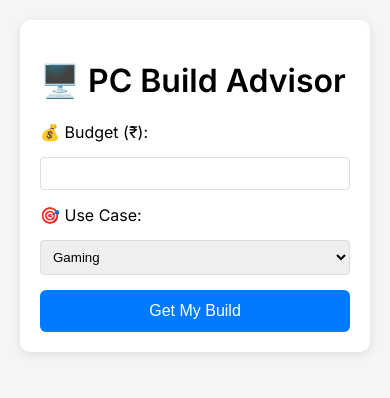
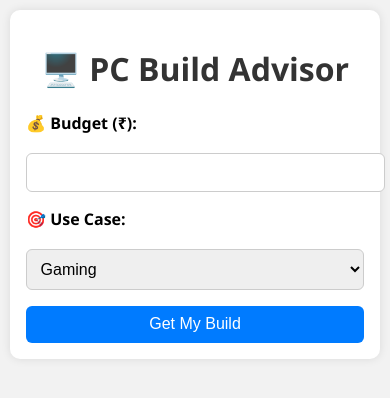
Before and after one commit to mrdracula3225/pc-build-advisor-web, a Flask app: page / in a window 390 px wide. Shown: the top 398 px of the page. Run offline with Flask 3, Linux system fonts and the light colour scheme.

Commit message:
Update CSS for mobile responsiveness

```diff
--- a/static/style.css
+++ b/static/style.css
@@ -1,55 +1,76 @@
+/* static/style.css */
+
 body {
-    font-family: 'Inter', sans-serif;
-    background: #f5f5f5;
+    font-family: 'Segoe UI', Tahoma, Geneva, Verdana, sans-serif;
     margin: 0;
-    padding: 20px;
+    padding: 0;
+    background-color: #f2f2f2;
 }
 
 .container {
     max-width: 600px;
     margin: 0 auto;
-    background: white;
-    padding: 20px;
+    padding: 1rem;
+    background-color: #fff;
     border-radius: 10px;
-    box-shadow: 0 2px 10px rgba(0, 0, 0, 0.1);
+    box-shadow: 0 0 10px rgba(0, 0, 0, 0.1);
+}
+
+h1, h2 {
+    text-align: center;
+    color: #333;
+}
+
+form {
+    display: flex;
+    flex-direction: column;
+    gap: 1rem;
+}
+
+label {
+    font-weight: bold;
+    margin-bottom: 0.2rem;
+}
+
+input, select, button {
+    padding: 0.6rem;
+    font-size: 1rem;
+    border-radius: 6px;
+    border: 1px solid #ccc;
+}
+
+button {
+    background-color: #007bff;
+    color: white;
+    border: none;
+    transition: background-color 0.3s ease;
+    cursor: pointer;
+}
+
+button:hover {
+    background-color: #0056b3;
+}
+
+#results {
+    margin-top: 2rem;
+    padding: 1rem;
+    background-color: #e8f5e9;
+    border-left: 5px solid #4caf50;
 }
 
 .hidden {
     display: none;
 }
 
-form {
-    display: flex;
-    flex-direction: column;
-    gap: 15px;
+/* Responsive */
+@media (max-width: 600px) {
+    .container {
+        margin: 10px;
+        padding: 1rem;
+    }
+
+    input, select, button {
+        font-size: 1rem;
+        width: 100%;
+    }
 }
-
-input, select {
-    padding: 8px;
-    border: 1px solid #ddd;
-    border-radius: 4px;
-}
-
-
-button {
-  background-color: #007bff;
-  color: white;
-  padding: 12px 20px;
-  border: none;
-  border-radius: 6px;
-  font-size: 1rem;
-  cursor: pointer;
-  transition: background-color 0.3s ease;
-}
-
-button:hover {
-  background-color: #0056b3;
-}
-
-
-#results {
-    margin-top: 20px;
-    padding: 15px;
-    background: #f9f9f9;
-    border-radius: 5px;
-}
--- a/templates/index.html
+++ b/templates/index.html
@@ -3,6 +3,7 @@
 <head>
     <title>PC Build Advisor</title>
     <link rel="stylesheet" href="/static/style.css">
+    <meta name="viewport" content="width=device-width, initial-scale=1.0">
     <link href="https://fonts.googleapis.com/css2?family=Inter:wght@400;600&display=swap" rel="stylesheet" />
 
 </head>
```
